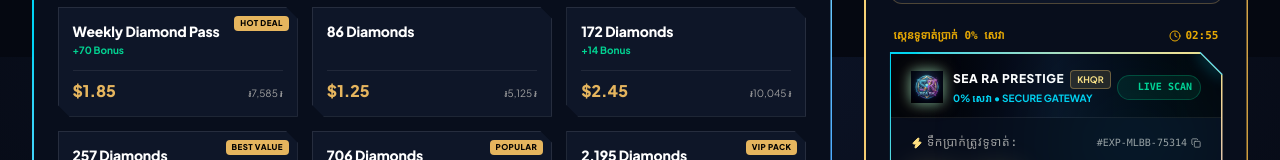
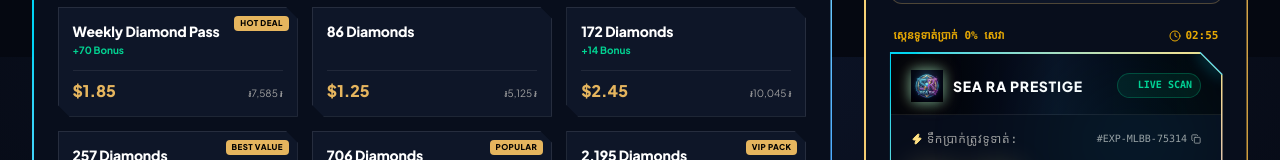
Before and after one commit to Mao-SokHun/SEA-RA-Store, a Next.js app in the folder frontend/: page /express in a window 1280 px wide. Shown: the part 743-903 px from the top of the page. Built offline with nearby package versions, Linux system fonts and the light colour scheme; no server answers; a web font is replaced by a local one.

Commit message:
style: remove KHQR badge and SECURE GATEWAY text from esports QR card header

```diff
--- a/frontend/components/KHQRCard.tsx
+++ b/frontend/components/KHQRCard.tsx
@@ -82,16 +82,8 @@ export default function KHQRCard({
               />
             </div>
             <div>
-              <div className="flex items-center gap-1.5 leading-none">
-                <span className="font-black text-xs tracking-wider text-white uppercase font-sans">
-                  {merchantName}
-                </span>
-                <span className="text-[9px] font-mono font-bold text-[#FFE082] px-1.5 py-0.5 rounded bg-[#E5B55E]/15 border border-[#E5B55E]/40">
-                  KHQR
-                </span>
-              </div>
-              <span className="text-[10px] font-mono text-cyan-400 font-bold block mt-0.5">
-                0% សេវា • SECURE GATEWAY
+              <span className="font-black text-sm tracking-wider text-white uppercase font-sans">
+                {merchantName}
               </span>
             </div>
           </div>
```
